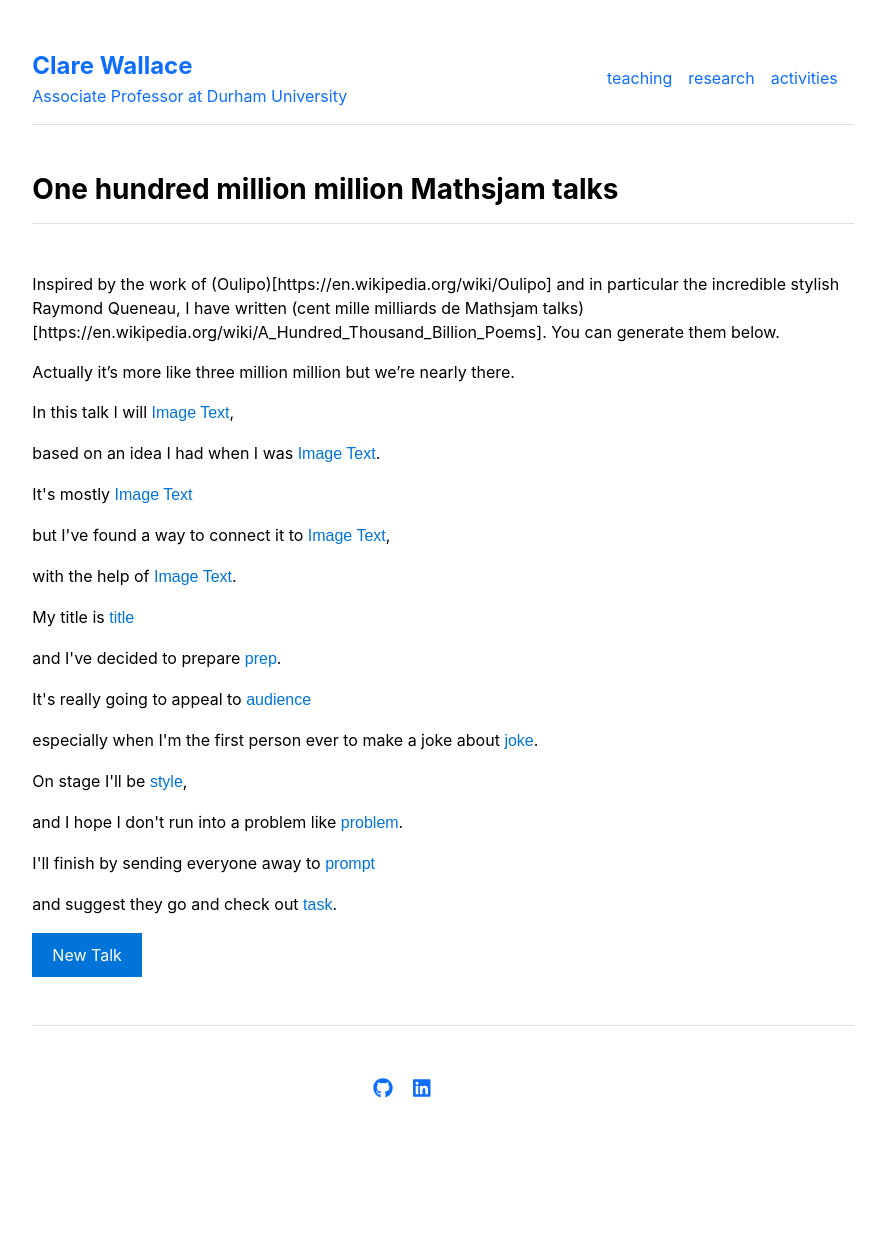
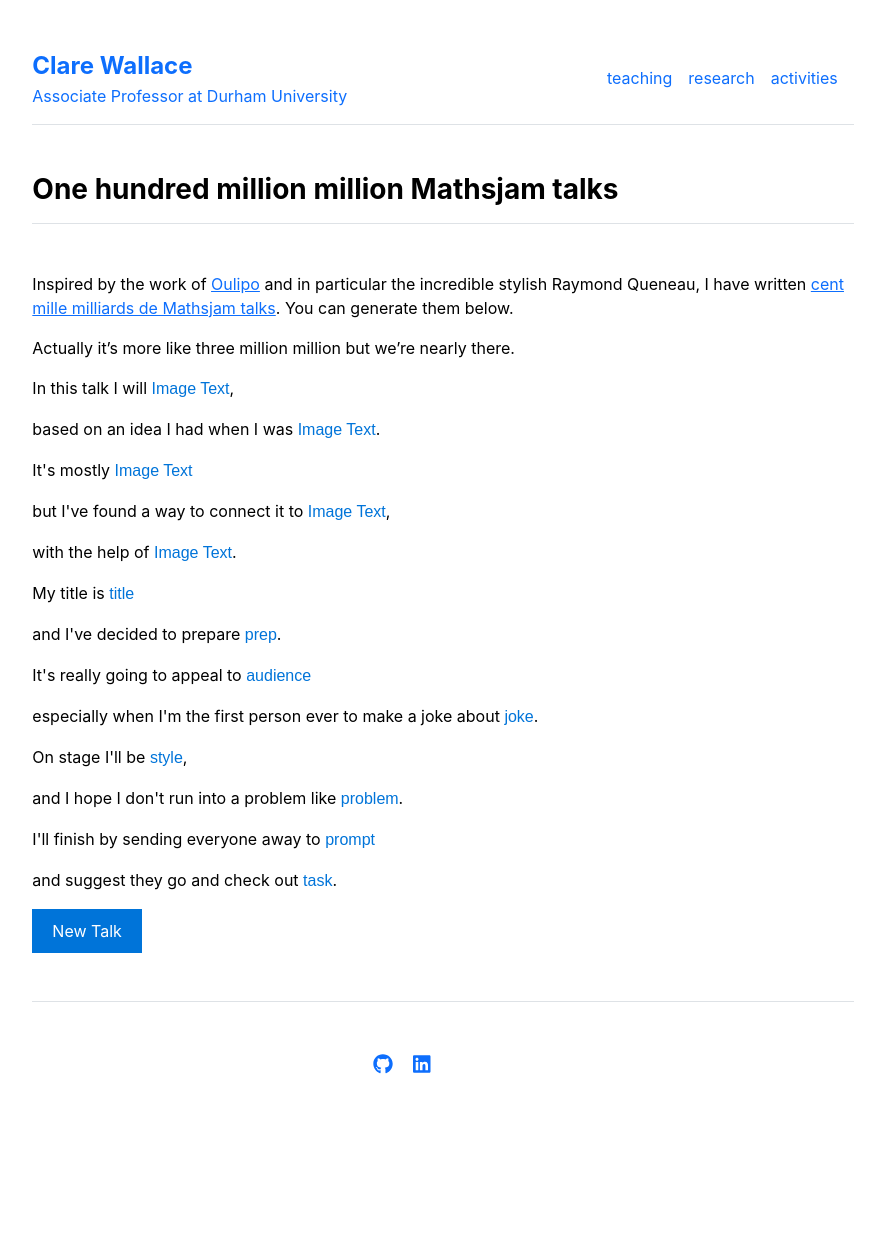
Before and after one commit to CWallace23/cwallace23.github.io, a Jekyll site: the page built from mathsjam-millions.md, in a window 1280 px wide. Shown: the whole page, without its empty margins (197-1072 px from the left). Built offline with Jekyll 4.4.1, drawn with Linux system fonts in a browser that asks for light colours; after the commit the page ends 1224 px from its top, so only the background shows below that.

Commit message:
brackets

```diff
--- a/mathsjam-millions.md
+++ b/mathsjam-millions.md
@@ -3,6 +3,6 @@ layout: mathsjammillions
 title: "One hundred million million Mathsjam talks"
 ---
 
-Inspired by the work of (Oulipo)[https://en.wikipedia.org/wiki/Oulipo] and in particular the incredible stylish Raymond Queneau, I have written (cent mille milliards de Mathsjam talks)[https://en.wikipedia.org/wiki/A_Hundred_Thousand_Billion_Poems]. You can generate them below.
+Inspired by the work of [Oulipo](https://en.wikipedia.org/wiki/Oulipo) and in particular the incredible stylish Raymond Queneau, I have written [cent mille milliards de Mathsjam talks](https://en.wikipedia.org/wiki/A_Hundred_Thousand_Billion_Poems). You can generate them below.
 
 Actually it's more like three million million but we're nearly there.
```
